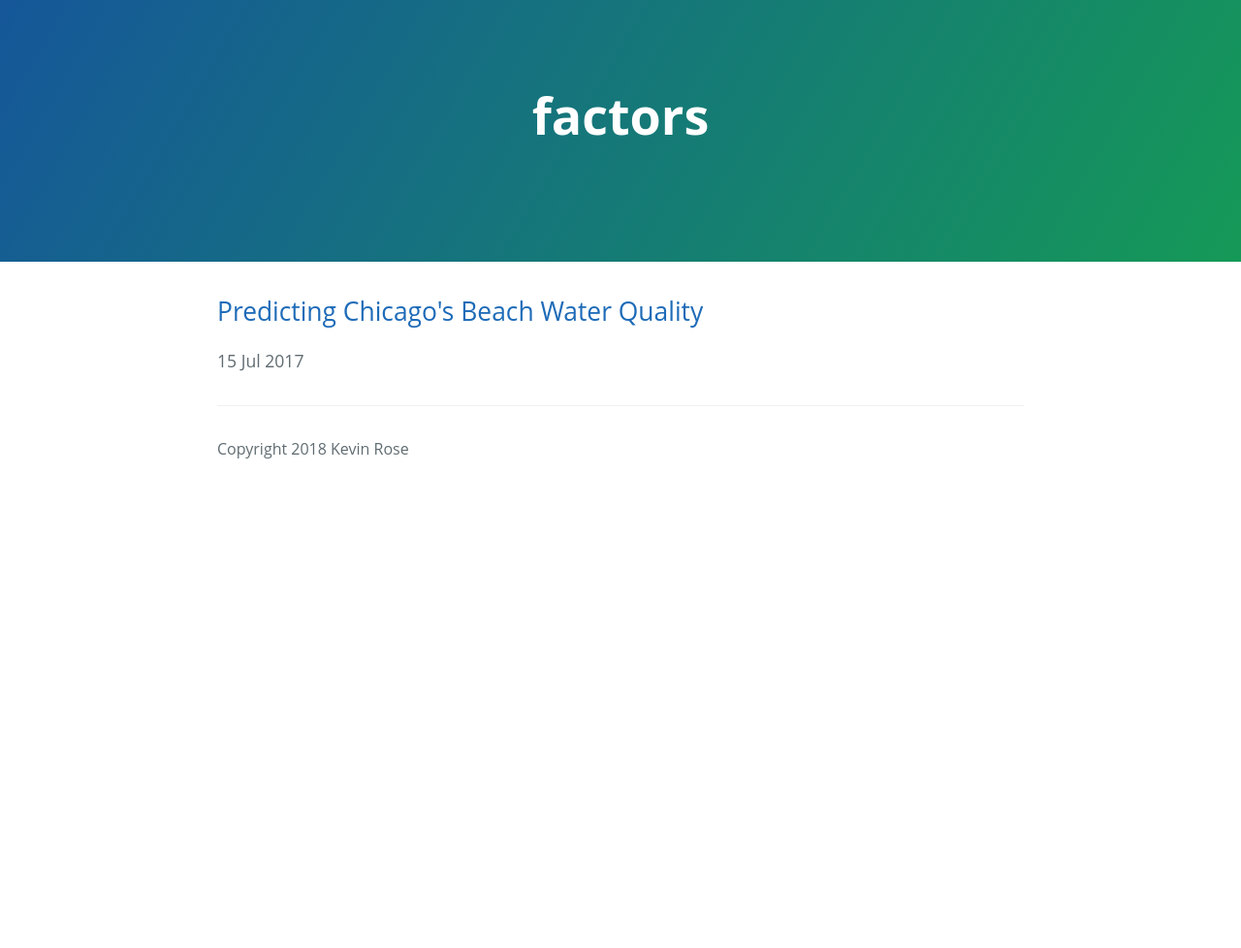
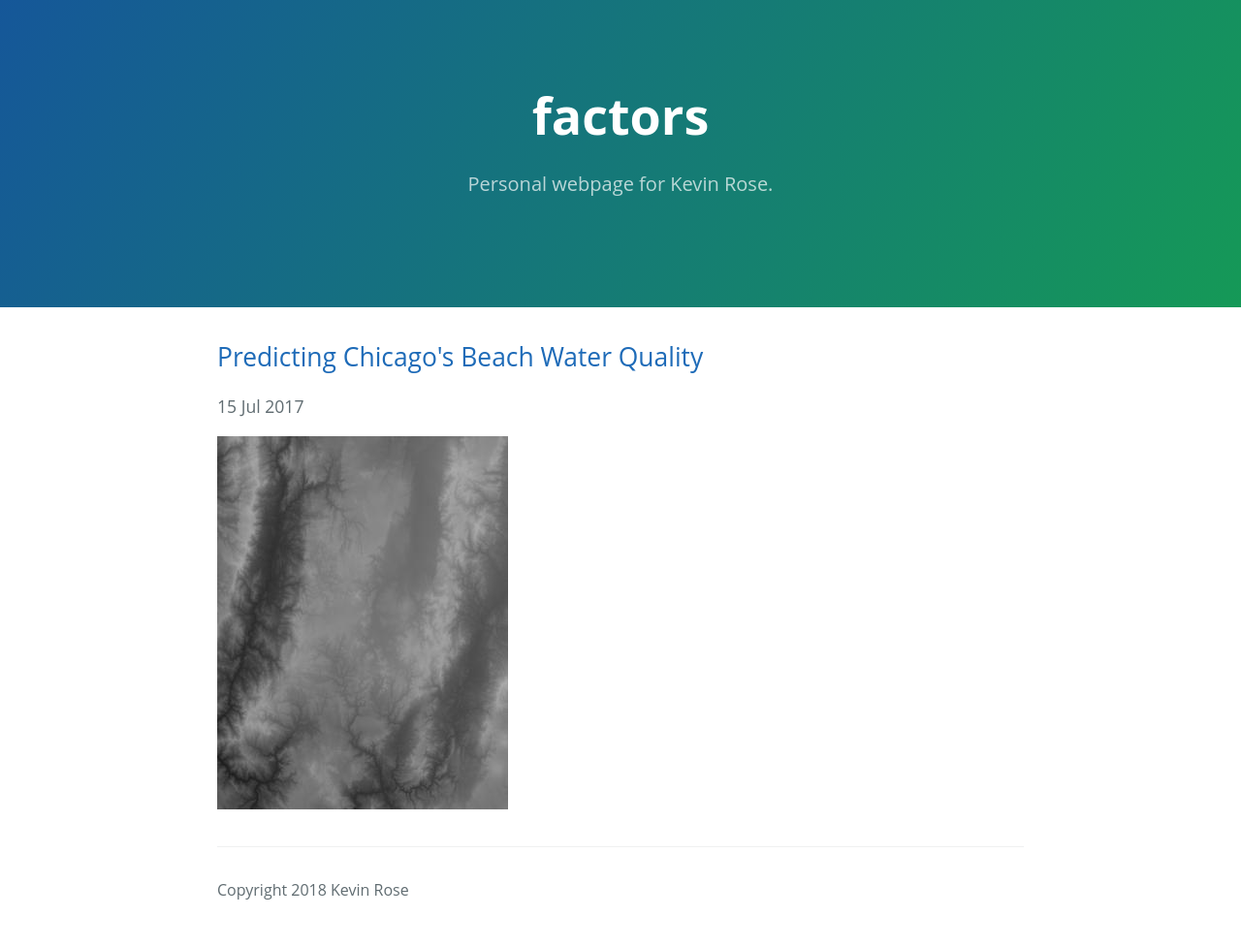
Before and after one commit to kbrose/kbrose.github.io, a Jekyll site: the page built from index.html, in a window 1280 px wide. Shown: the whole page at 97% size. Built offline with Jekyll 4.4.1, drawn with Linux system fonts in a browser that asks for light colours; before the commit the page ends 900 px from its top, so only the background shows below that.

Commit message:
Testing images

```diff
--- a/_includes/header.html
+++ b/_includes/header.html
@@ -1,4 +1,4 @@
 <section class="page-header">
   <h1 class="project-name"><a href="/" style="color: white;">factors</a></h1>
-  <h2 class="project-tagline">{{ Personal webpage for Kevin Rose. }}</h2>
+  <h2 class="project-tagline">Personal webpage for Kevin Rose.</h2>
 </section>
--- a/_posts/2017-07-15-e-coli.markdown
+++ b/_posts/2017-07-15-e-coli.markdown
@@ -1,6 +1,7 @@
 ---
 layout: post
 title: "Predicting Chicago's Beach Water Quality"
+img: assets/imgs/e-coli.jpg
 ---
 
 Todo.
--- a/index.html
+++ b/index.html
@@ -11,13 +11,17 @@
 </head>
 <body>
 	<header>
-		{% include header.html %}
+		<section class="page-header">
+		  <h1 class="project-name"><a href="/" style="color: white;">factors</a></h1>
+		  <h2 class="project-tagline">Personal webpage for Kevin Rose.</h2>
+		</section>
 	</header>
 	<section class="main-content">
 		{% for post in site.posts %}
 			<article>
 				<h2><a href="{{ site.base_url }}{{ post.url }}">{{ post.title }}</a></h2>
 				<p>{{ post.date | date_to_string }}</p>
+				<img src="{{ post.img }}">
 			</article>
 		{% endfor %}
 		{% include footer.html %}
```
Also changed, not shown: assets/imgs/e-coli.jpg (added).
